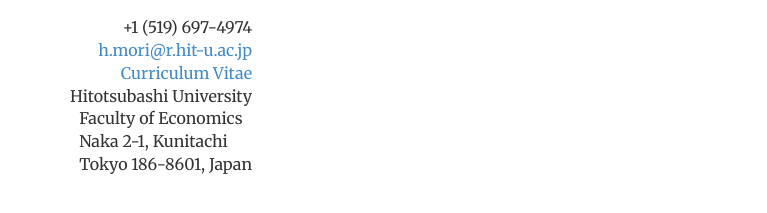
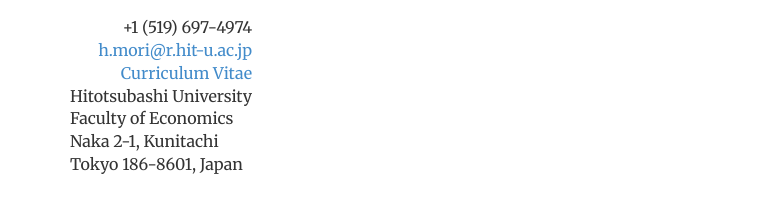
Before and after one commit to morihiroaki/morihiroaki.github.io, a Jekyll site: the page built from index.html, in a window 1280 px wide. Shown: the part 326-539 px from the top of the page, without its empty margins (248-1015 px from the left). Built offline with Jekyll 4.4.1, drawn with Linux system fonts in a browser that asks for light colours.

Commit message:
Update index.html

```diff
--- a/index.html
+++ b/index.html
@@ -27,8 +27,8 @@
                     <br>
                     <div class="contact-item">
                       <div class="icon pull-left text-center"><span class="fa fa-map-marker fa-fw"></span></div>
-                      <div class="title pull-right">Hitotsubashi University</div><br>
                       <div class="description pull-right">
+                      Hitotsubashi University<br>
                       Faculty of Economics<br>
                       Naka 2-1, Kunitachi<br>
                       Tokyo 186-8601, Japan
```
